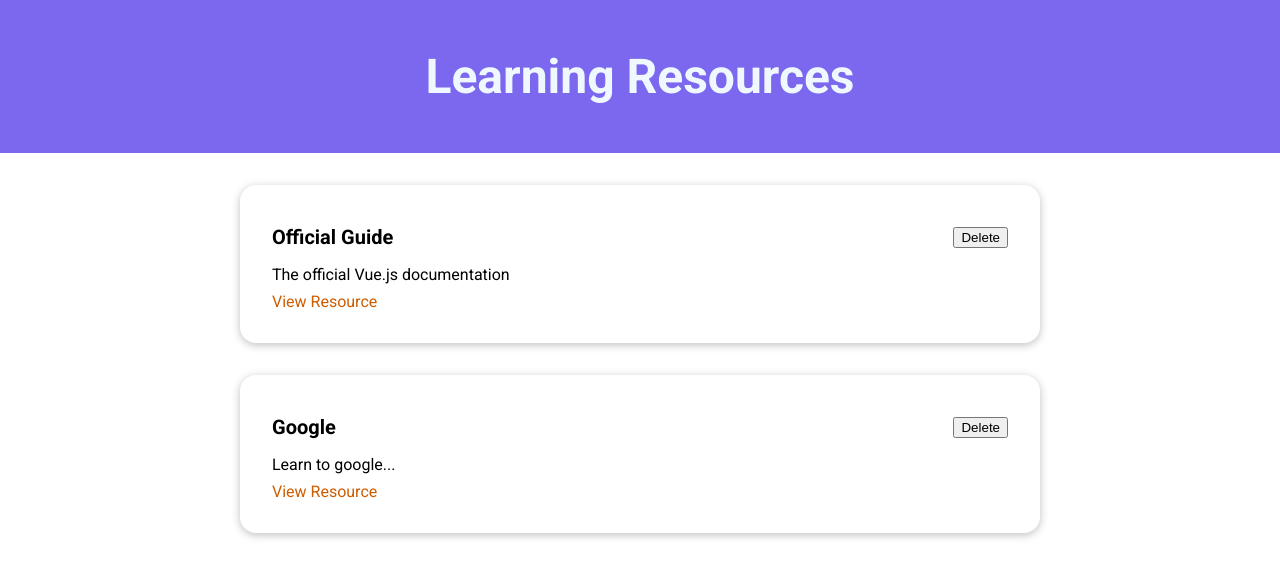
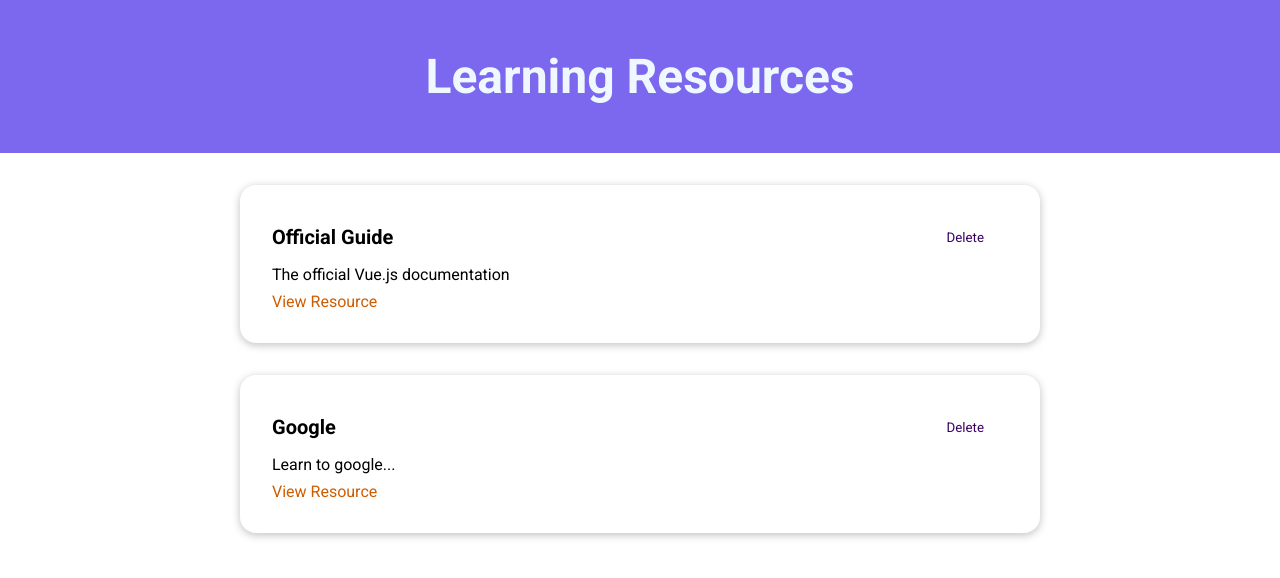
Before and after one commit to k1d12r04/vue-learning-resources-app, a Vue app: page / in a window 1280 px wide. Shown: the top 578 px of the page. Built offline with nearby package versions, Linux system fonts and the light colour scheme.

Commit message:
Add BaseButton component

```diff
--- /dev/null
+++ b/src/components/UI/BaseButton.vue
@@ -0,0 +1,39 @@
+<template>
+  <button :type="type" :class="mode">
+    <slot></slot>
+  </button>
+</template>
+
+<script>
+export default {
+  props: ['type', 'mode'],
+};
+</script>
+
+<style scoped>
+button {
+  padding: 0.75rem 1.5rem;
+  font-family: inherit;
+  background-color: #3a0061;
+  border: 1px solid #3a0061;
+  color: white;
+  cursor: pointer;
+}
+
+button:hover,
+button:active {
+  background-color: #270041;
+  border-color: #270041;
+}
+
+.flat {
+  background-color: transparent;
+  color: #3a0061;
+  border: none;
+}
+
+.flat:hover,
+.flat:active {
+  background-color: #edd2ff;
+}
+</style>
--- a/src/components/learning-resources/LearningResource.vue
+++ b/src/components/learning-resources/LearningResource.vue
@@ -3,7 +3,7 @@
     <base-card>
       <header>
         <h3>{{ title }}</h3>
-        <button>Delete</button>
+        <base-button mode="flat">Delete</base-button>
       </header>
       <p>{{ description }}</p>
       <nav>
--- a/src/main.js
+++ b/src/main.js
@@ -2,9 +2,11 @@
 
 import App from './App.vue';
 import BaseCard from './components/UI/BaseCard.vue';
+import BaseButton from './components/UI/BaseButton.vue';
 
 const app = createApp(App);
 
 app.component('base-card', BaseCard);
+app.component('base-button', BaseButton);
 
 app.mount('#app');
```
